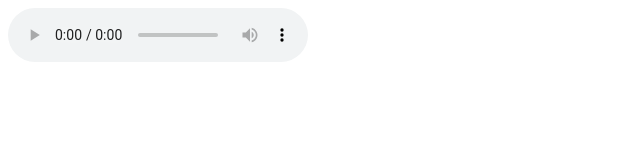
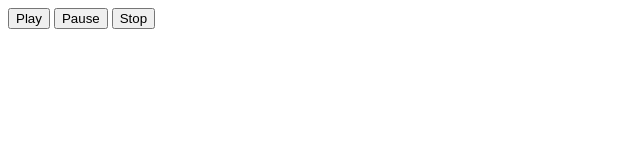
Before and after one commit to fhmurakami/Curso-Desenvolvimento-Web-Avancado, a plain HTML site: page 1-HTML5_Avancado/exercícios limpos/unidade04/exercicio05/index.html in a window 1280 px wide. Shown: the whole page, without its empty margins (0-640 px from the left). Drawn offline with Linux system fonts and the light colour scheme.

Commit message:
Add HTML5 - Vídeo e Áudio - Criar um controle de vídeo personalizado com Javascript

```diff
--- a/1-HTML5_Avancado/exercícios limpos/unidade04/exercicio05/index.html
+++ b/1-HTML5_Avancado/exercícios limpos/unidade04/exercicio05/index.html
@@ -6,17 +6,40 @@
     <title>Curso HTML5 Avançado</title>
 
     <script>
+        var audio
+        function inicial() {
+            audio = document.querySelector("#player")
+        }
 
+        function play() {
+            audio.play()
+        }
+
+        function pause() {
+            audio.pause()
+        }
+
+        function stop() {
+            audio.pause()
+            audio.currentTime = 0
+        }
+
+        window.onload = inicial
     </script>
 
 </head>
 
 <body>
-    <audio controls>
+    <audio id="player">
         <source src="audio/musica.mp3" type="audio/mpeg">
         <source src="audio/musica.m4a" type="audio/mpeg">
         <source src="audio/musica.ogg" type="audio/ogg">
     </audio>
+    <form>
+        <input type="button" value="Play" onclick="play()">
+        <input type="button" value="Pause" onclick="pause()">
+        <input type="button" value="Stop" onclick="stop()">
+    </form>
 
 </body>
 
```
